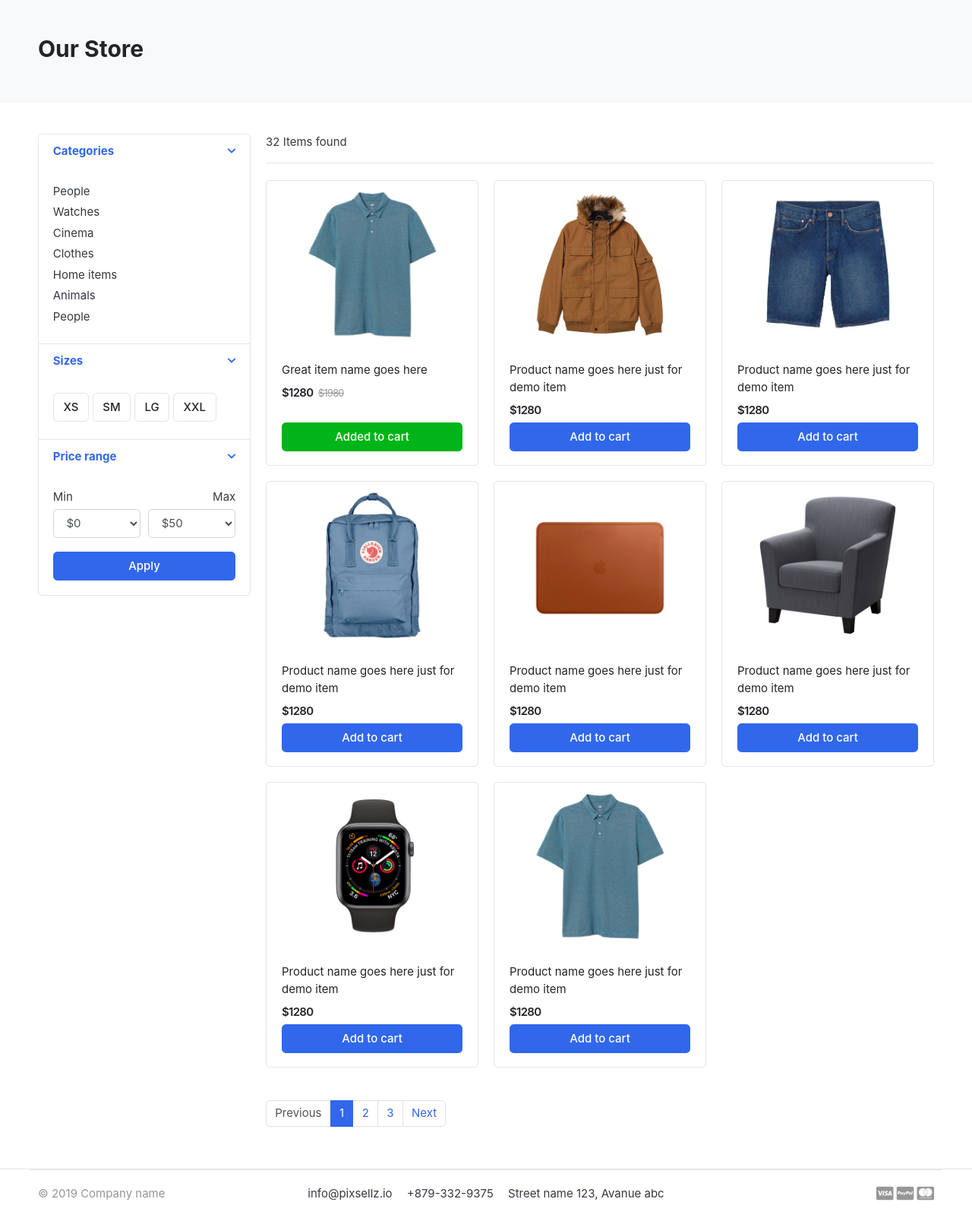
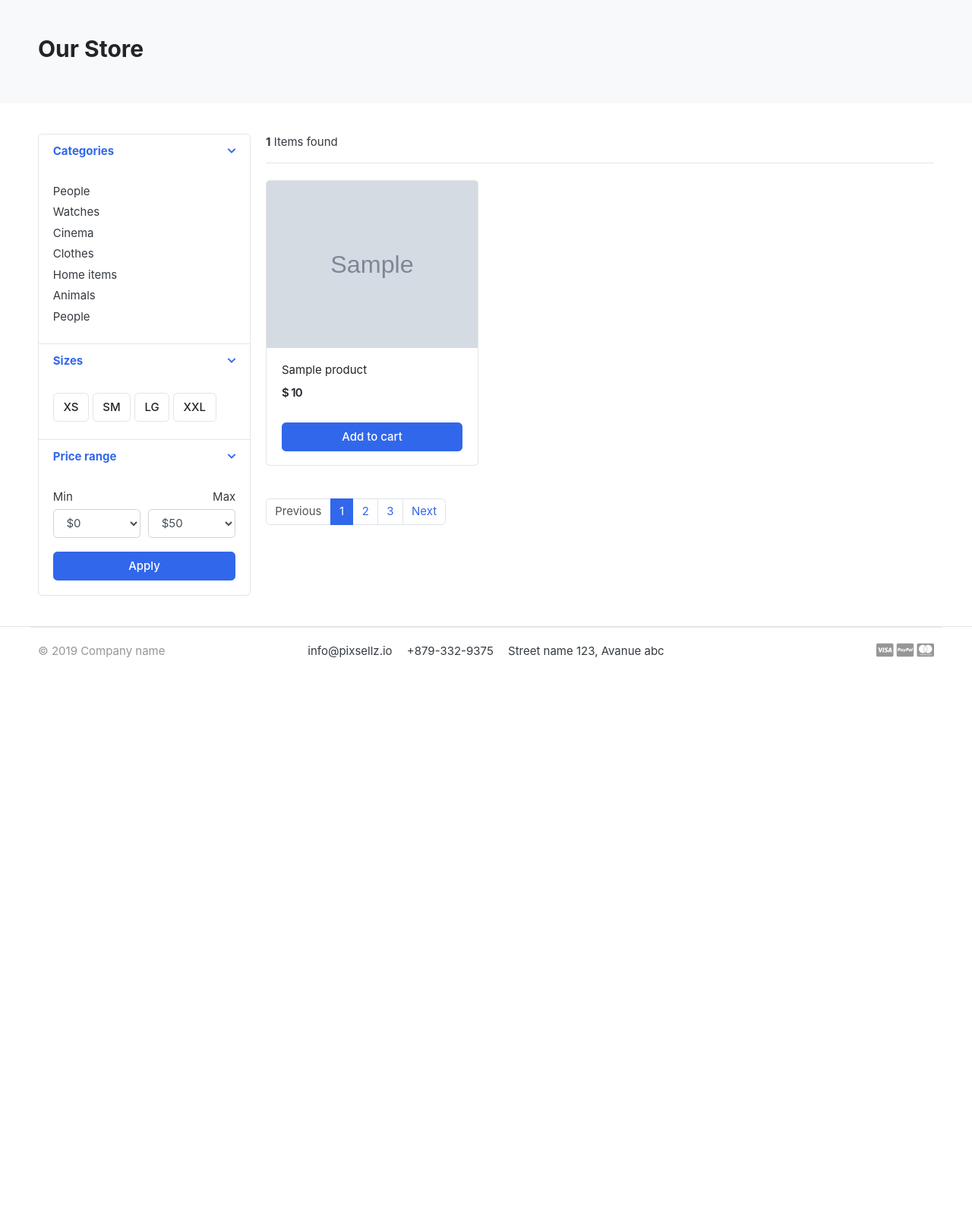
Before and after one commit to STRYKER316/ecom-kart-django, a Django app: page /store/ in a window 1280 px wide. Shown: the part 118-1721 px from the top of the page at 76% size. After the commit the page ends 984 px from the top, so only its background shows below. Run offline with Django 3.2, Linux system fonts and the light colour scheme; tables that the repository leaves empty hold one stand-in row (values such as "Sample post"); grey boxes marked "Sample" are stand-in pictures; some libraries are stand-ins or nearby versions; some web fonts are replaced.

Commit message:
Set up dynamic HTML template for store page

```diff
--- a/ecom_kart/views.py
+++ b/ecom_kart/views.py
@@ -10,5 +10,4 @@ def home(request):
         'products': products,
     }
 
-
     return render(request, 'home.html', context)
--- a/store/views.py
+++ b/store/views.py
@@ -1,5 +1,15 @@
 from django.shortcuts import render
+
+from .models import Product
 
 # Create your views here.
 def store(request):
-    return render(request, 'store/store.html')
+    products = Product.objects.all().filter(is_available=True)
+    products_count = products.count()
+
+    context = {
+        'products': products,
+        'products_count': products_count,
+    }
+
+    return render(request, 'store/store.html', context)
--- a/templates/includes/header.html
+++ b/templates/includes/header.html
@@ -28,7 +28,7 @@
         <div class="container">
     <div class="row align-items-center">
         <div class="col-lg-2 col-md-3 col-6">
-            <a href="./" class="brand-wrap">
+            <a href="{% url 'home' %}" class="brand-wrap">
                 <img class="logo" src="{% static './images/logo.png' %}">
             </a> <!-- brand-wrap.// -->
         </div>
--- a/templates/store/store.html
+++ b/templates/store/store.html
@@ -126,157 +126,32 @@
 
     <header class="border-bottom mb-4 pb-3">
             <div class="form-inline">
-                <span class="mr-md-auto">32 Items found </span>
+                <span class="mr-md-auto"><b>{{ products_count }}</b> Items found </span>
 
             </div>
     </header><!-- sect-heading -->
 
     <div class="row">
+        {% for product in products %}
         <div class="col-md-4">
             <figure class="card card-product-grid">
                 <div class="img-wrap">
 
-                    <img src="{% static 'images/items/1.jpg' %}">
+                    <img src="{{ product.image.url }}">
 
                 </div> <!-- img-wrap.// -->
                 <figcaption class="info-wrap">
                     <div class="fix-height">
-                        <a href="./product-detail.html" class="title">Great item name goes here</a>
+                        <a href="./product-detail.html" class="title">{{ product.product_name }}</a>
                         <div class="price-wrap mt-2">
-                            <span class="price">$1280</span>
-                            <del class="price-old">$1980</del>
-                        </div> <!-- price-wrap.// -->
-                    </div>
-                    <a href="#" class="btn btn-block btn-success">Added to cart </a>
-                </figcaption>
-            </figure>
-        </div> <!-- col.// -->
-
-        <div class="col-md-4">
-            <figure class="card card-product-grid">
-                <div class="img-wrap">
-                    <img src="images/items/2.jpg">
-
-                </div> <!-- img-wrap.// -->
-                <figcaption class="info-wrap">
-                    <div class="fix-height">
-                        <a href="./product-detail.html" class="title">Product name goes here just for demo item</a>
-                        <div class="price-wrap mt-2">
-                            <span class="price">$1280</span>
+                            <span class="price">$ {{ product.price }}</span>
                         </div> <!-- price-wrap.// -->
                     </div>
                     <a href="#" class="btn btn-block btn-primary">Add to cart </a>
                 </figcaption>
             </figure>
         </div> <!-- col.// -->
-
-        <div class="col-md-4">
-            <figure class="card card-product-grid">
-                <div class="img-wrap">
-                    <img src="images/items/3.jpg">
-
-                </div> <!-- img-wrap.// -->
-                <figcaption class="info-wrap">
-                    <div class="fix-height">
-                        <a href="./product-detail.html" class="title">Product name goes here just for demo item</a>
-                        <div class="price-wrap mt-2">
-                            <span class="price">$1280</span>
-                        </div> <!-- price-wrap.// -->
-                    </div>
-                    <a href="#" class="btn btn-block btn-primary">Add to cart </a>
-                </figcaption>
-            </figure>
-        </div> <!-- col.// -->
-
-        <div class="col-md-4">
-            <figure class="card card-product-grid">
-                <div class="img-wrap">
-                    <img src="images/items/4.jpg">
-
-                </div> <!-- img-wrap.// -->
-                <figcaption class="info-wrap">
-                    <div class="fix-height">
-                        <a href="./product-detail.html" class="title">Product name goes here just for demo item</a>
-                        <div class="price-wrap mt-2">
-                            <span class="price">$1280</span>
-                        </div> <!-- price-wrap.// -->
-                    </div>
-                    <a href="#" class="btn btn-block btn-primary">Add to cart </a>
-                </figcaption>
-            </figure>
-        </div> <!-- col.// -->
-
-        <div class="col-md-4">
-            <figure class="card card-product-grid">
-                <div class="img-wrap">
-                    <img src="images/items/5.jpg">
-
-                </div> <!-- img-wrap.// -->
-                <figcaption class="info-wrap">
-                    <div class="fix-height">
-                        <a href="./product-detail.html" class="title">Product name goes here just for demo item</a>
-                        <div class="price-wrap mt-2">
-                            <span class="price">$1280</span>
-                        </div> <!-- price-wrap.// -->
-                    </div>
-                    <a href="#" class="btn btn-block btn-primary">Add to cart </a>
-                </figcaption>
-            </figure>
-        </div> <!-- col.// -->
-
-        <div class="col-md-4">
-            <figure class="card card-product-grid">
-                <div class="img-wrap">
-                    <img src="images/items/6.jpg">
-
-                </div> <!-- img-wrap.// -->
-                <figcaption class="info-wrap">
-                    <div class="fix-height">
-                        <a href="./product-detail.html" class="title">Product name goes here just for demo item</a>
-                        <div class="price-wrap mt-2">
-                            <span class="price">$1280</span>
-                        </div> <!-- price-wrap.// -->
-                    </div>
-                    <a href="#" class="btn btn-block btn-primary">Add to cart </a>
-                </figcaption>
-            </figure>
-        </div> <!-- col.// -->
-
-        <div class="col-md-4">
-            <figure class="card card-product-grid">
-                <div class="img-wrap">
-                    <img src="images/items/7.jpg">
-
-                </div> <!-- img-wrap.// -->
-                <figcaption class="info-wrap">
-                    <div class="fix-height">
-                        <a href="./product-detail.html" class="title">Product name goes here just for demo item</a>
-                        <div class="price-wrap mt-2">
-                            <span class="price">$1280</span>
-                        </div> <!-- price-wrap.// -->
-                    </div>
-                    <a href="#" class="btn btn-block btn-primary">Add to cart </a>
-                </figcaption>
-            </figure>
-        </div> <!-- col.// -->
-
-        <div class="col-md-4">
-            <figure class="card card-product-grid">
-                <div class="img-wrap">
-                    <img src="images/items/1.jpg">
-
-                </div> <!-- img-wrap.// -->
-                <figcaption class="info-wrap">
-                    <div class="fix-height">
-                        <a href="./product-detail.html" class="title">Product name goes here just for demo item</a>
-                        <div class="price-wrap mt-2">
-                            <span class="price">$1280</span>
-                        </div> <!-- price-wrap.// -->
-                    </div>
-                    <a href="#" class="btn btn-block btn-primary">Add to cart </a>
-                </figcaption>
-            </figure>
-        </div> <!-- col.// -->
+        {% endfor %}
     </div> <!-- row end.// -->
 
 
```
